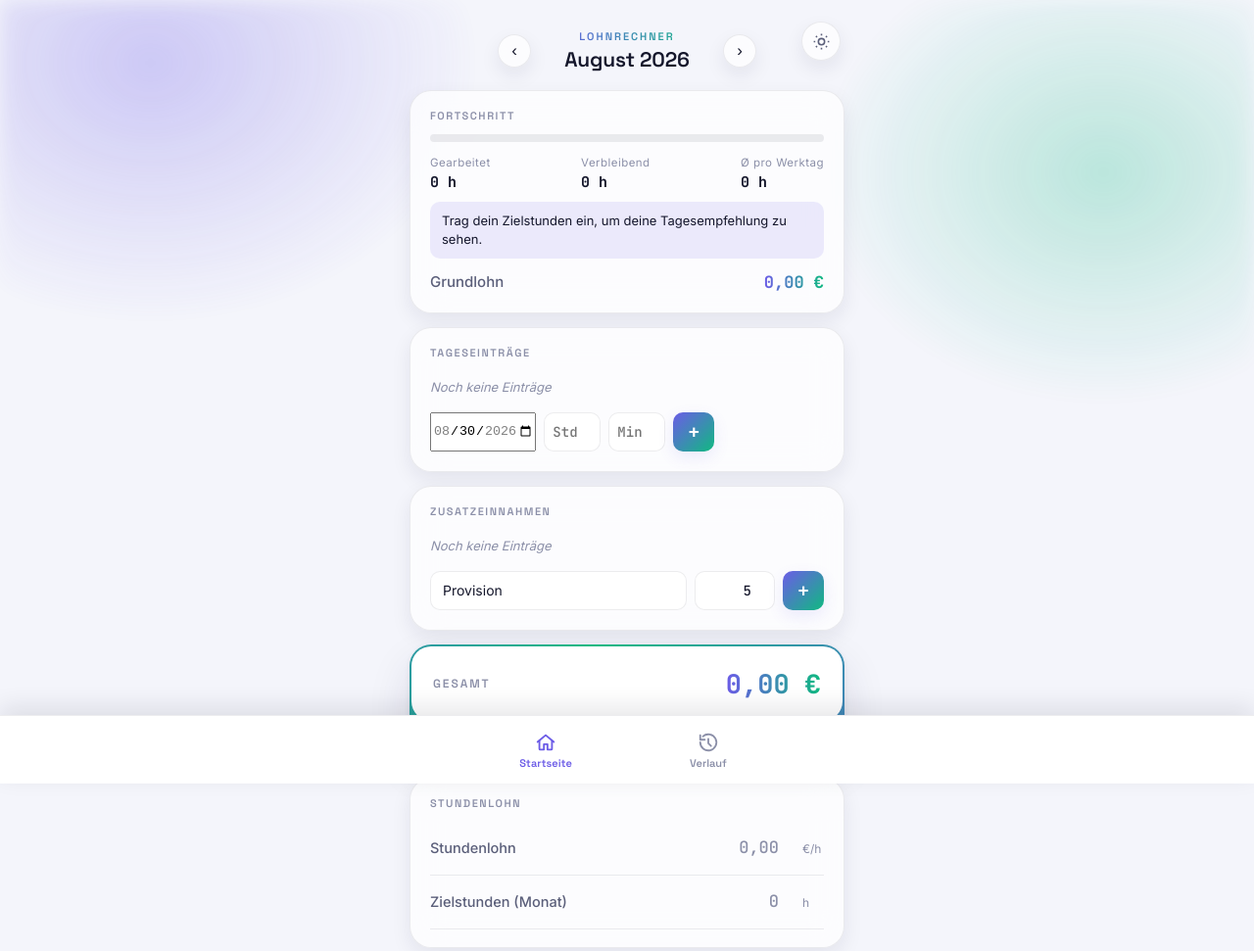
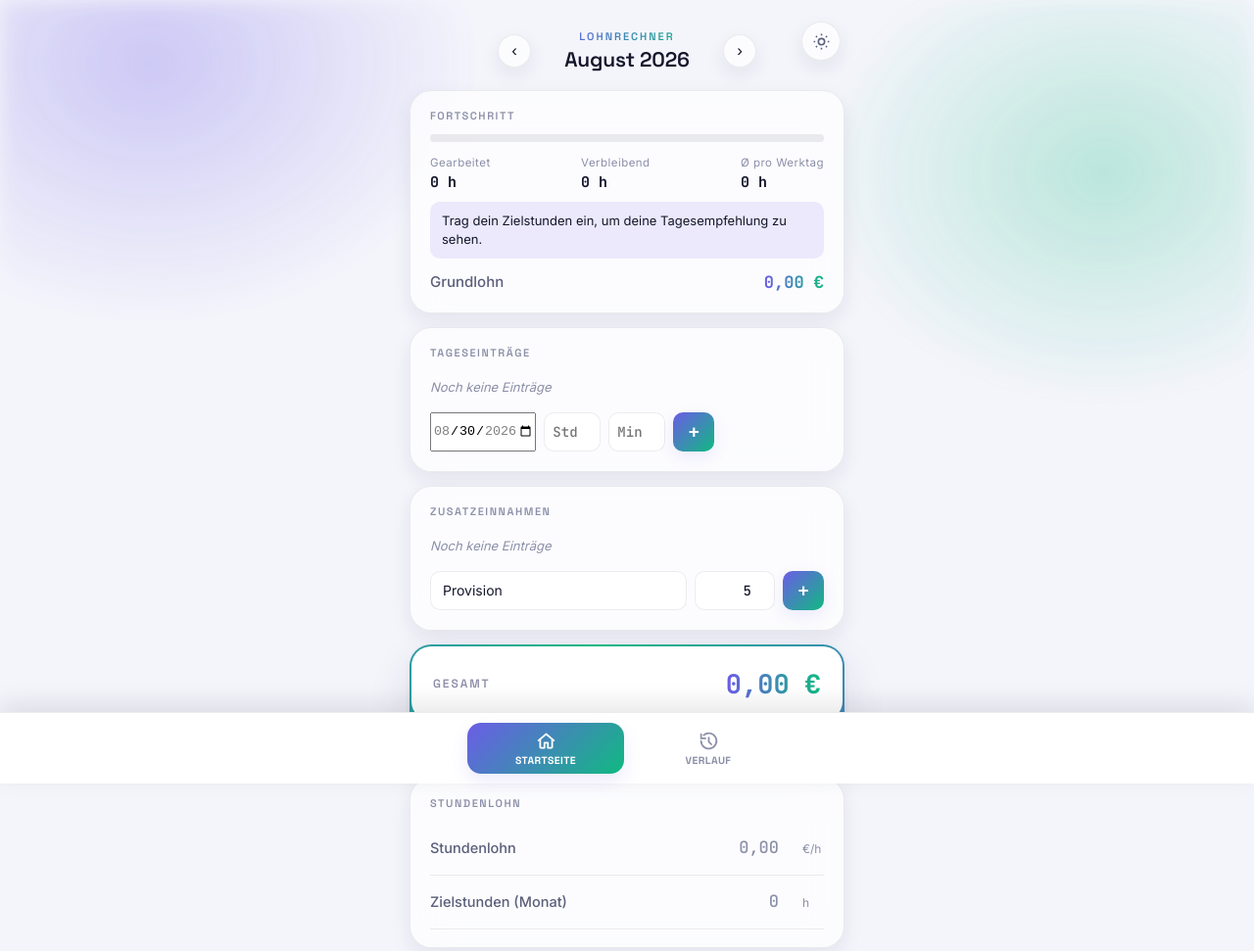
Before and after one commit to sb1769203-ui/lohnrechner, a plain HTML site: page index.html in a window 1280 px wide. Shown: the top 971 px of the page at 98% size. Drawn offline with Linux system fonts and the light colour scheme.

Commit message:
Add files via upload

```diff
--- a/service-worker.js
+++ b/service-worker.js
@@ -1,4 +1,4 @@
-const CACHE_NAME = 'lohnrechner-v13';
+const CACHE_NAME = 'lohnrechner-v14';
 const ASSETS = [
   './',
   './index.html',
--- a/style.css
+++ b/style.css
@@ -217,25 +217,30 @@ body {
   flex-direction: column;
   align-items: center;
   gap: 3px;
-  padding: 6px 0 4px;
-  border-radius: var(--radius-sm);
+  padding: 8px 6px 7px;
+  border-radius: var(--radius-md);
   cursor: pointer;
-  transition: color 0.2s ease;
+  transition: color 0.2s ease, background 0.25s ease, transform 0.15s ease;
 }
+.tabbar-btn:active { transform: scale(0.95); }
 
 .tabbar-btn svg {
-  width: 22px;
-  height: 22px;
+  width: 21px;
+  height: 21px;
 }
 
 .tabbar-btn span {
   font-family: "Space Grotesk", sans-serif;
-  font-size: 11px;
-  font-weight: 600;
+  font-size: 10.5px;
+  font-weight: 700;
+  letter-spacing: 0.04em;
+  text-transform: uppercase;
 }
 
 .tabbar-btn.is-active {
-  color: var(--accent-1);
+  color: #ffffff;
+  background: linear-gradient(135deg, var(--accent-1), var(--accent-2));
+  box-shadow: 0 8px 18px var(--accent-1-soft);
 }
 
 .page {
```
